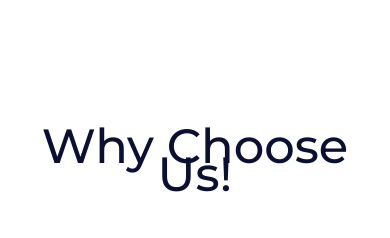
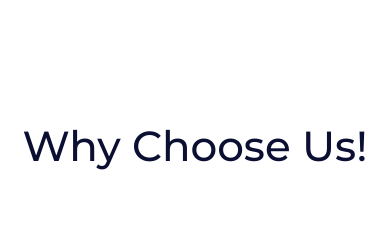
Before and after one commit to yashshah2372/orbiz, a React (Create React App) app: page / in a window 390 px wide. Shown: the part 820-1058 px from the top of the page. Built offline with nearby package versions, Linux system fonts and the light colour scheme.

Commit message:
chaned phone number and kanchan address

```diff
--- a/src/Components/Home/Contact.jsx
+++ b/src/Components/Home/Contact.jsx
@@ -18,7 +18,7 @@ const Contact = () => {
                                 </h3>
                                 <p>3rd Floor, Ashtavinayak Apt., 1128 Shukrawar Peth, Sathe Colony, Near Tilak Rd Shetriya Karayalay, Behind Kothari Honda, Pune - 02</p>
                                 <h4 className="block">
-                                    <a href="tel:+919689848130">+91 96898 48130</a>{" "}
+                                    <a href="tel:020-71172850">020-71172850</a>{" "}
                                 </h4>
                                 <h4 className="block">
                                     <a href="mailto:siddesh@orbizestate.com">siddesh@orbizestate.com</a>
--- a/src/Components/Home/styles/MainPage.module.css
+++ b/src/Components/Home/styles/MainPage.module.css
@@ -2742,6 +2742,9 @@ section.container {
 }
 
 @media (max-width: 768px) {
+    .cTitle h2 {
+        font-size: 42px;
+    }
     .feature_content {
         grid-template-columns: repeat(1, 1fr);
     }
--- a/src/Components/Projects/Projects.jsx
+++ b/src/Components/Projects/Projects.jsx
@@ -35,7 +35,7 @@ const Projects = () => {
                                 <div className="flex items-center">
                                     <div className="w-[210%] sm:w-3/4 border-r-2 border-white border-opacity-20">
                                         <div>
-                                            <p className="w-full text-white font-[Montserrat] text-opacity-70 font-normal text-md sm:text-xl sm:leading-8 mb-2">3 Middle Winchendon Rd, Rindge, NH 03461</p>
+                                            <p className="w-full text-white font-[Montserrat] text-opacity-70 font-normal text-md sm:text-xl sm:leading-8 mb-2">S. No. 12/5/1A, Vadgaon Budruk, Pune 411041</p>
                                         </div>
                                         {/* <div>
                                             <span className="text-white font-[Montserrat] font-semibold text-md sm:text-xl sm:leading-8 bg-[#FF8845] px-2 py-1">For Rent</span>
```
